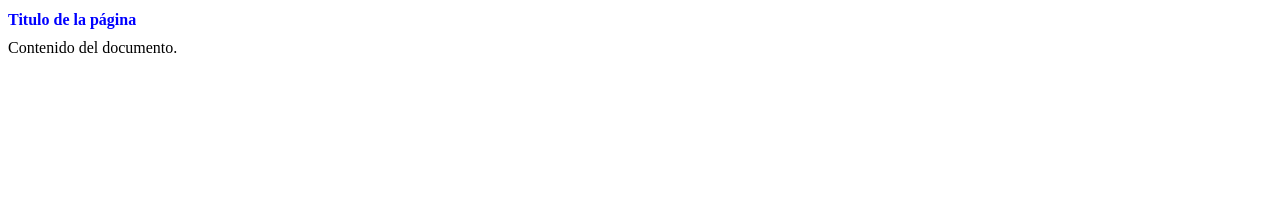
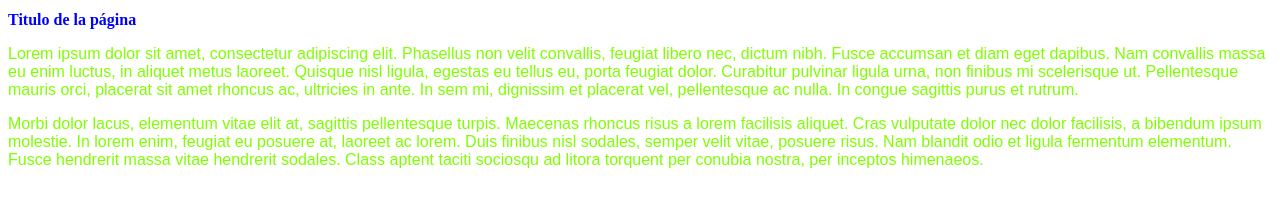
Before and after one commit to andrespe250/ProyectoGit, a plain HTML site: page Index.html in a window 1280 px wide. Drawn offline with Linux system fonts and the light colour scheme.

Commit message:
Agregando la clase Parrafo y cambios en Index.html

```diff
--- a/Index.html
+++ b/Index.html
@@ -3,12 +3,7 @@
         <head>
           <title>Index</title>
 
-          <style>
-            h1 {
-              color: blue;
-              font-size: medium;
-            }
-          </style>
+          <link rel="stylesheet" href="css/estilos.css">
         </head>
 
      <body>
@@ -17,7 +12,8 @@
           <h1>Titulo de la página</h1>
         </header>
 
-        Contenido del documento.
+        <p class="claseParrafo">Lorem ipsum dolor sit amet, consectetur adipiscing elit. Phasellus non velit convallis, feugiat libero nec, dictum nibh. Fusce accumsan et diam eget dapibus. Nam convallis massa eu enim luctus, in aliquet metus laoreet. Quisque nisl ligula, egestas eu tellus eu, porta feugiat dolor. Curabitur pulvinar ligula urna, non finibus mi scelerisque ut. Pellentesque mauris orci, placerat sit amet rhoncus ac, ultricies in ante. In sem mi, dignissim et placerat vel, pellentesque ac nulla. In congue sagittis purus et rutrum.</p>
+        <p class="claseParrafo">Morbi dolor lacus, elementum vitae elit at, sagittis pellentesque turpis. Maecenas rhoncus risus a lorem facilisis aliquet. Cras vulputate dolor nec dolor facilisis, a bibendum ipsum molestie. In lorem enim, feugiat eu posuere at, laoreet ac lorem. Duis finibus nisl sodales, semper velit vitae, posuere risus. Nam blandit odio et ligula fermentum elementum. Fusce hendrerit massa vitae hendrerit sodales. Class aptent taciti sociosqu ad litora torquent per conubia nostra, per inceptos himenaeos.</p>
      </body>
 
     </html>
--- /dev/null
+++ b/css/estilos.css
@@ -0,0 +1,10 @@
+h1 {
+    color: blue;
+    font-size: medium;
+  }
+
+.claseParrafo {
+    font-family: Arial;
+    font-size: medium;
+    color: chartreuse;
+}
```
